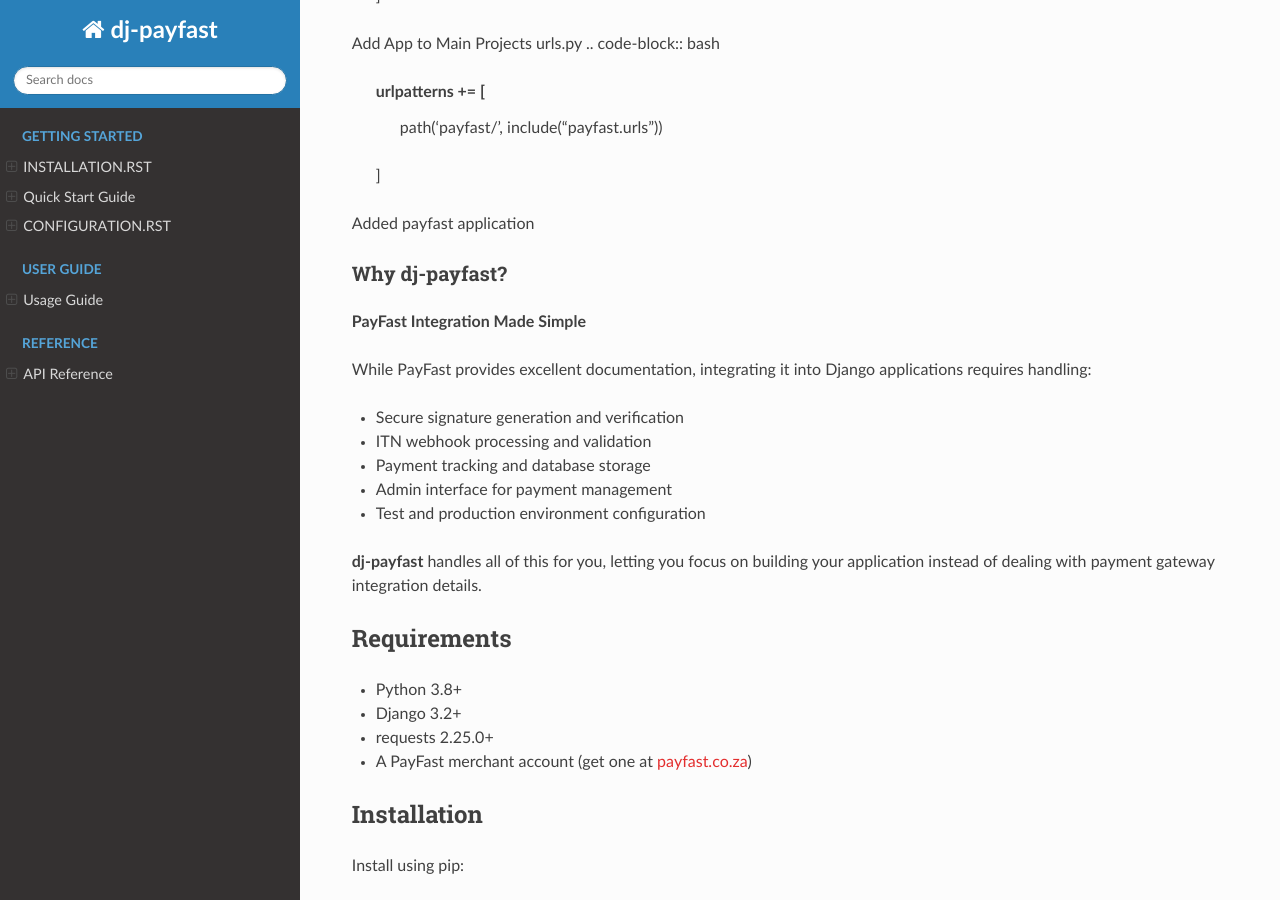
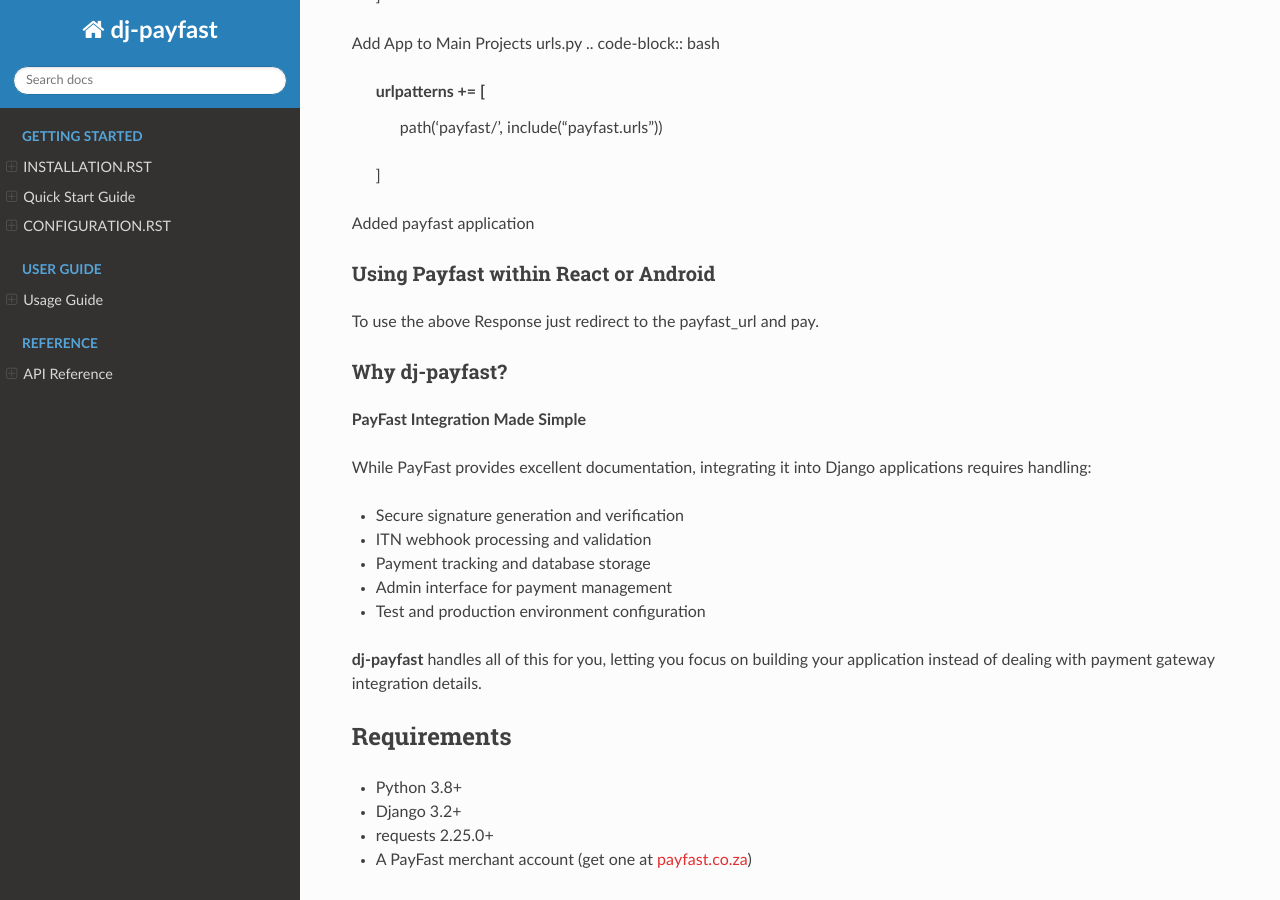
Before and after one commit to Carrington-dev/dj-payfast, a Sphinx documentation site: the page built from docs/index.rst, in a window 1280 px wide and 900 px high, scrolled down 1018 px. Built offline with Sphinx 7.4.7 and the Read the Docs theme 3.1.0, drawn with Linux system fonts in a browser that asks for light colours; pages that are not in the unit, such as notebooks, are missing from menus; part of the change alters nothing that is shown.

Commit message:
Update index.rst

```diff
--- a/docs/index.rst
+++ b/docs/index.rst
@@ -67,8 +67,46 @@ Added payfast application
    # perform a post request on
    /payfast/payments
 
+   # some fields are not required
+   # This is a post request
+   {
+      "m_payment_id": "",
+      "user": null,
+      "amount": null,
+      "item_name": "",
+      "item_description": "",
+      "name_first": "",
+      "name_last": "",
+      "email_address": "",
+      "cell_number": "", # optional field
+      "custom_str1": "", # optional field
+      "custom_str2": "", # optional field
+      "custom_str3": "", # optional field
+      "custom_str4": "", # optional field
+      "custom_str5": "", # optional field
+      "custom_int1": null, # optional field
+      "custom_int2": null, # optional field
+      "custom_int3": null, # optional field
+      "custom_int4": null, # optional field
+      "custom_int5": null # optional field
+   }
+
+   # Expected Response
+   {
+      "amount": "99.99",
+      "item_name": "Premium Subscription",
+      "item_description": "1 month premium access",
+      "name_first": "",
+      "name_last": "",
+      "email_address": "your.email@gmail.com",
+      "m_payment_id": "3a280ceb-344c-48d1-8e9c-7945f3f1194a",
+      "payfast_url": "http://127.0.0.1:2000/payfast/checkout/2"
+   }
 
 
+Using Payfast within React or Android
+~~~~~~~~~~~~~~~
+To use the above Response just redirect to the payfast_url and pay.
 
 
 Why dj-payfast?
```
